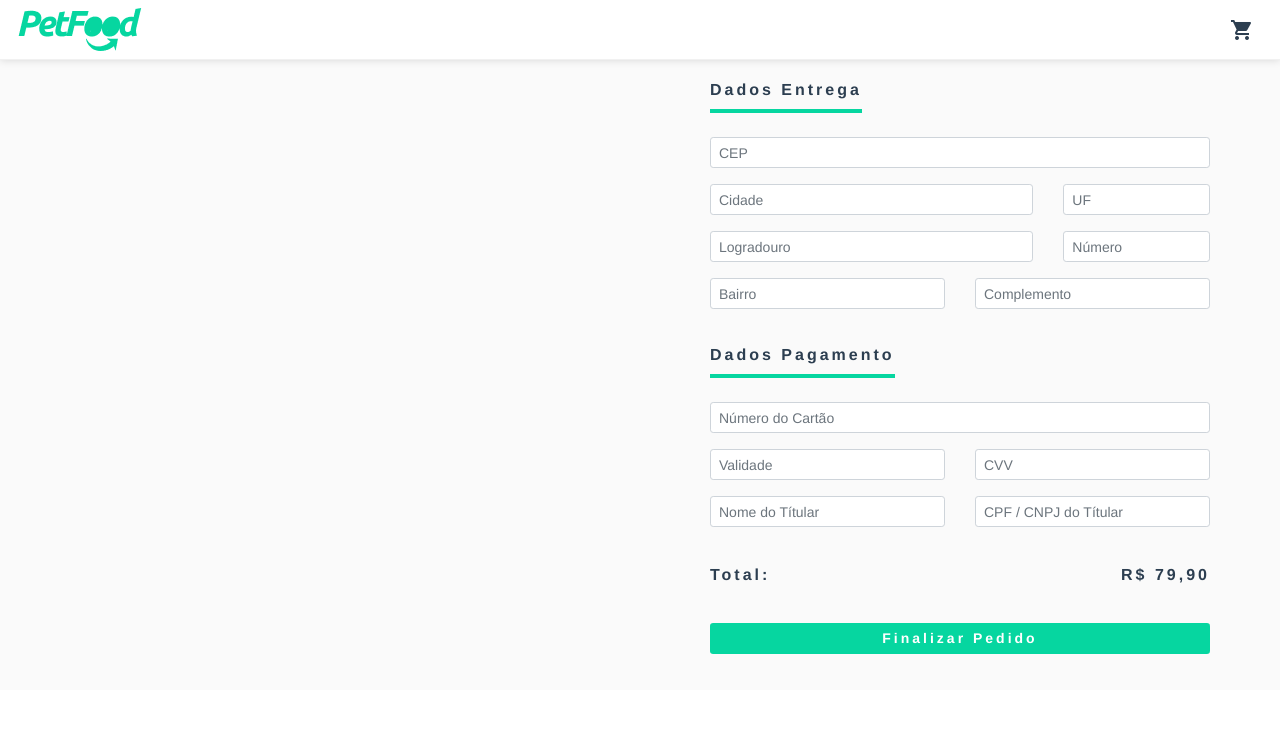
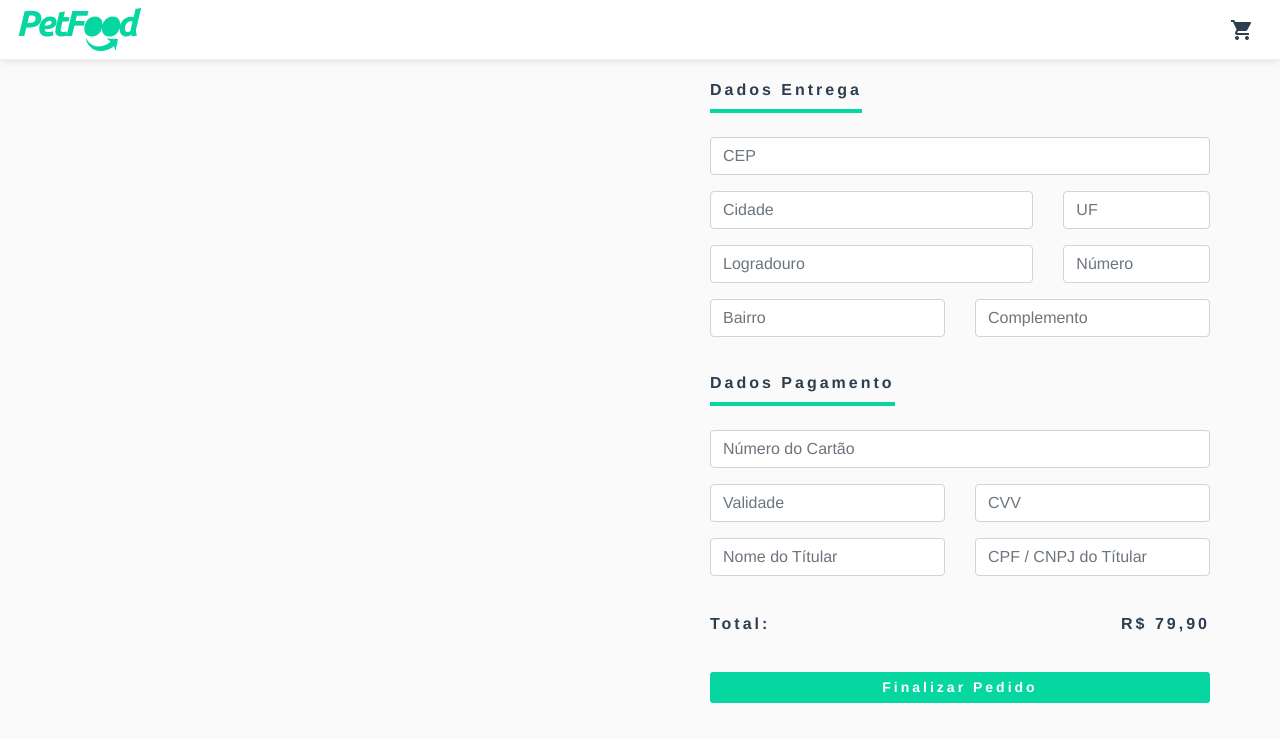
Before and after one commit to heldinho/petfood-web-vuejs, a Vue app: page /checkout in a window 1280 px wide. Shown: the top 742 px of the page. Built offline with nearby package versions, Linux system fonts and the light colour scheme.

Commit message:
fix
Signed-off-by: heldinho <helderferreirapassos@gmail.com>

```diff
--- a/src/components/form-checkout/DadosEntrega.vue
+++ b/src/components/form-checkout/DadosEntrega.vue
@@ -9,11 +9,7 @@
     <div class="row">
       <div class="col-12">
         <div class="form-group">
-          <input
-            type="tel"
-            class="form-control form-control-sm"
-            placeholder="CEP"
-          />
+          <input type="tel" class="form-control" placeholder="CEP" />
         </div>
       </div>
     </div>
@@ -21,20 +17,12 @@
     <div class="row">
       <div class="col-8">
         <div class="form-group">
-          <input
-            type="text"
-            class="form-control form-control-sm"
-            placeholder="Cidade"
-          />
+          <input type="text" class="form-control" placeholder="Cidade" />
         </div>
       </div>
       <div class="col-4">
         <div class="form-group">
-          <input
-            type="text"
-            class="form-control form-control-sm"
-            placeholder="UF"
-          />
+          <input type="text" class="form-control" placeholder="UF" />
         </div>
       </div>
     </div>
@@ -42,20 +30,12 @@
     <div class="row">
       <div class="col-8">
         <div class="form-group">
-          <input
-            type="text"
-            class="form-control form-control-sm"
-            placeholder="Logradouro"
-          />
+          <input type="text" class="form-control" placeholder="Logradouro" />
         </div>
       </div>
       <div class="col-4">
         <div class="form-group">
-          <input
-            type="tel"
-            class="form-control form-control-sm"
-            placeholder="Número"
-          />
+          <input type="tel" class="form-control" placeholder="Número" />
         </div>
       </div>
     </div>
@@ -63,20 +43,12 @@
     <div class="row">
       <div class="col-6">
         <div class="form-group">
-          <input
-            type="text"
-            class="form-control form-control-sm"
-            placeholder="Bairro"
-          />
+          <input type="text" class="form-control" placeholder="Bairro" />
         </div>
       </div>
       <div class="col-6">
         <div class="form-group">
-          <input
-            type="text"
-            class="form-control form-control-sm"
-            placeholder="Complemento"
-          />
+          <input type="text" class="form-control" placeholder="Complemento" />
         </div>
       </div>
     </div>
--- a/src/components/form-checkout/DadosPagamento.vue
+++ b/src/components/form-checkout/DadosPagamento.vue
@@ -11,7 +11,7 @@
         <div class="form-group">
           <input
             type="tel"
-            class="form-control form-control-sm"
+            class="form-control"
             placeholder="Número do Cartão"
           />
         </div>
@@ -21,20 +21,12 @@
     <div class="row">
       <div class="col-6">
         <div class="form-group">
-          <input
-            type="text"
-            class="form-control form-control-sm"
-            placeholder="Validade"
-          />
+          <input type="text" class="form-control" placeholder="Validade" />
         </div>
       </div>
       <div class="col-6">
         <div class="form-group">
-          <input
-            type="text"
-            class="form-control form-control-sm"
-            placeholder="CVV"
-          />
+          <input type="text" class="form-control" placeholder="CVV" />
         </div>
       </div>
     </div>
@@ -44,7 +36,7 @@
         <div class="form-group">
           <input
             type="text"
-            class="form-control form-control-sm"
+            class="form-control"
             placeholder="Nome do Títular"
           />
         </div>
@@ -53,7 +45,7 @@
         <div class="form-group">
           <input
             type="text"
-            class="form-control form-control-sm"
+            class="form-control"
             placeholder="CPF / CNPJ do Títular"
           />
         </div>
--- a/src/views/Register.vue
+++ b/src/views/Register.vue
@@ -12,33 +12,21 @@
             <div class="form-group">
               <input
                 type="text"
-                class="form-control form-control-sm"
+                class="form-control"
                 placeholder="Nome Completo"
               />
             </div>
             <div class="form-group">
-              <input
-                type="email"
-                class="form-control form-control-sm"
-                placeholder="E-Mail"
-              />
+              <input type="email" class="form-control" placeholder="E-Mail" />
             </div>
             <div class="form-group">
-              <input
-                type="tel"
-                class="form-control form-control-sm"
-                placeholder="Telefone"
-              />
+              <input type="tel" class="form-control" placeholder="Telefone" />
             </div>
             <div class="form-group">
-              <input
-                type="tel"
-                class="form-control form-control-sm"
-                placeholder="CPF"
-              />
+              <input type="tel" class="form-control" placeholder="CPF" />
             </div>
             <div class="form-group">
-              <input type="date" class="form-control form-control-sm" />
+              <input type="date" class="form-control" />
             </div>
             <div class="form-group">
               <button class="btn button-primary btn-block btn-sm">
```
